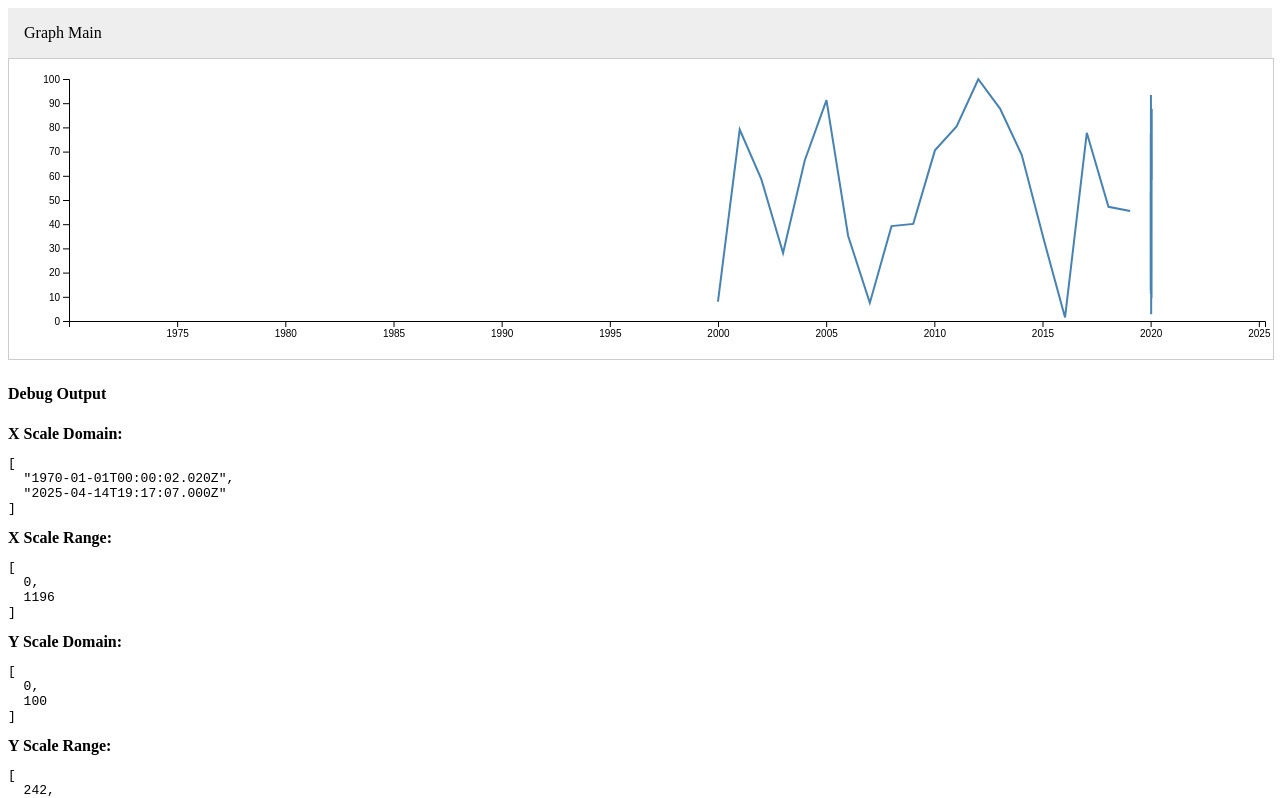
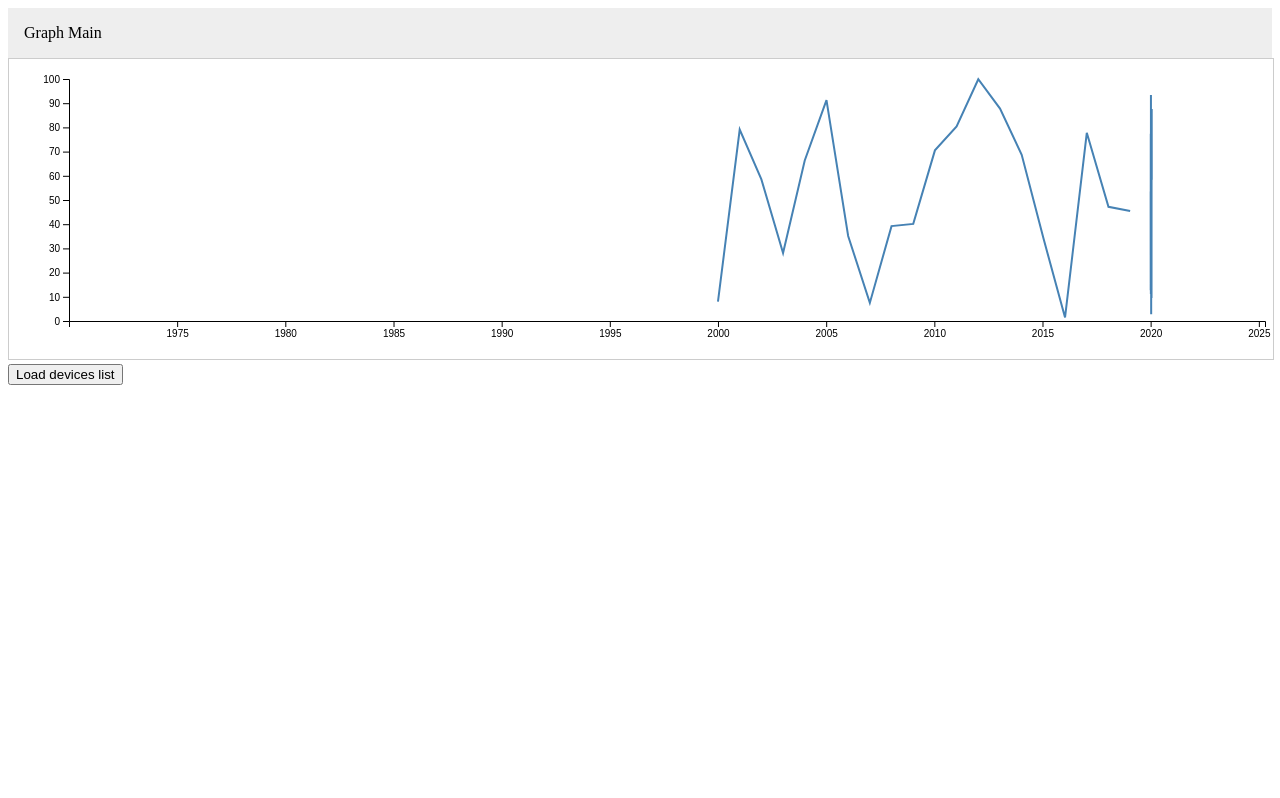
Before and after one commit to tabeatheunicorn/OmnAIView, an Angular app in the folder angular-frontend/: page /graph/main in a window 1280 px wide. Shown: the top 798 px of the page. Built offline with nearby package versions, Linux system fonts and the light colour scheme.

Commit message:
hide debug output

```diff
--- a/angular-frontend/src/app/graph/graph.component.html
+++ b/angular-frontend/src/app/graph/graph.component.html
@@ -12,7 +12,7 @@
 
     </g>
 </svg>
-<div>
+<div style="display: none;">
     <h4>Debug Output</h4>
 
     <div>
```
